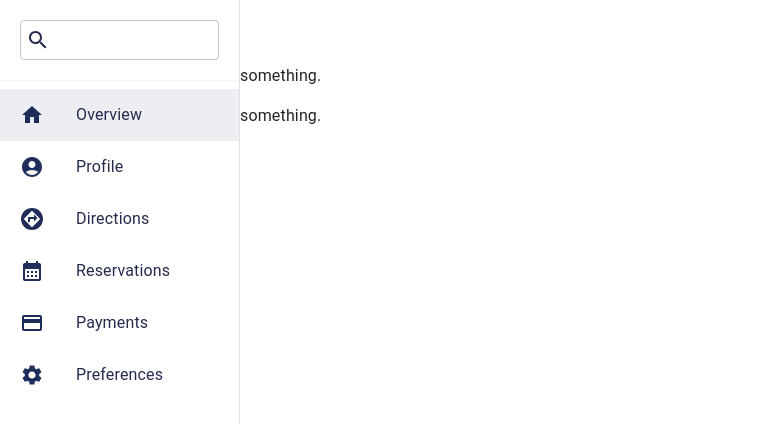
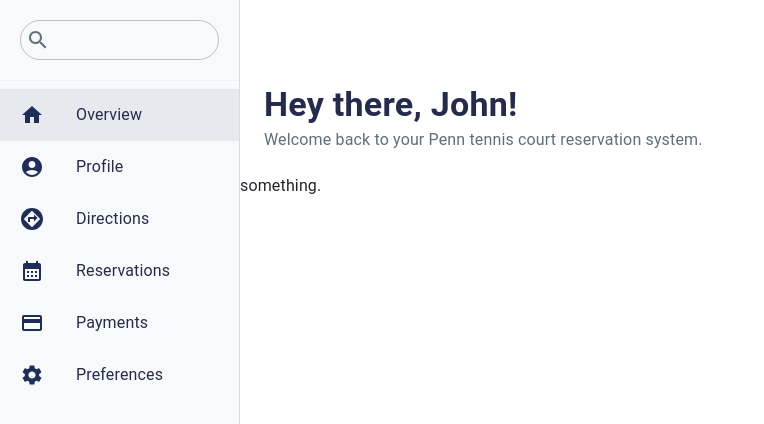
Before and after one commit to zklemily/TRS, a React (Create React App) app in the folder trs-frontend/: page /home in a window 1280 px wide. Shown: the top 424 px of the page, without its empty margins (0-764 px from the left). Built offline with nearby package versions, Linux system fonts and the light colour scheme.

Commit message:
Added reset-password into routes

```diff
--- a/trs-frontend/package.json
+++ b/trs-frontend/package.json
@@ -3,6 +3,10 @@
   "version": "0.1.0",
   "private": true,
   "dependencies": {
+    "@babel/polyfill": "^7.12.1",
+    "@devexpress/dx-react-core": "^4.0.5",
+    "@devexpress/dx-react-scheduler": "^4.0.5",
+    "@devexpress/dx-react-scheduler-material-ui": "^4.0.5",
     "@emotion/react": "^11.11.1",
     "@emotion/styled": "^11.11.0",
     "@mui/icons-material": "^5.13.7",
--- a/trs-frontend/src/App.js
+++ b/trs-frontend/src/App.js
@@ -10,7 +10,7 @@ import HomePage from './home/homepage';
 import ResponsiveAppBar from './components/responsive_app_bar';
 import ColorTheme from './context/color_theme';
 import ShowNavbar from './context/show_navbar';
-
+import Reset from './users/reset-password';
 
 function App() {
   return (
@@ -23,6 +23,7 @@ function App() {
           <Routes>
             <Route exact path="/" element={<Login />} />
             <Route path="/sign-up" element={<SignUp />} />
+            <Route path="/reset-password" element={<Reset />} />
             <Route path="/home" element={<HomePage />} />
           </Routes>
         </div>
--- a/trs-frontend/src/components/search_field.js
+++ b/trs-frontend/src/components/search_field.js
@@ -3,6 +3,7 @@ import TextField from '@mui/material/TextField';
 import InputAdornment from '@mui/material/InputAdornment';
 import Autocomplete from '@mui/material/Autocomplete';
 import SearchIcon from '@mui/icons-material/Search';
+import theme from '../context/color_theme';
 
 export default function SearchField() {
   return (
@@ -13,23 +14,30 @@ export default function SearchField() {
         options={data.map((option) => option.title)}
         renderInput={(params) => (
           <TextField
+            color='secondary'
             {...params}
             InputProps={{
               ...params.InputProps,
-              type: '',
               startAdornment: (
                 <InputAdornment position="start">
-                  <SearchIcon sx={{color: '#252B4D'}}/>
+                  <SearchIcon sx={{color: theme.palette.secondary.main}}/>
                 </InputAdornment>
               ),
+              style: {
+                borderRadius: "100px",
+              }
             }}
             size="small"
+            sx={{
+                '& input': {
+                  color: theme.palette.secondary.main,
+                },
+            }}
           />
         )}
       />
   );
 }
 
-// Top 100 films as rated by IMDb users. http://www.imdb.com/chart/top
 const data = [
 ];
--- /dev/null
+++ b/trs-frontend/src/components/welcome_message.js
@@ -0,0 +1,18 @@
+import React from 'react';
+import {Container, Typography} from '@mui/material';
+import theme from '../context/color_theme';
+
+const WelcomeMessage = ({ name }) => {
+  return (
+      <Container sx={{pt: '20px', pb: '20px'}}>
+        <Typography variant="h4" component="h4" color={theme.palette.primary.dark}>
+        <strong>Hey there, {name}!</strong>
+        </Typography>
+        <Typography variant="subtitle1" color={theme.palette.secondary.main}>
+          Welcome back to your Penn tennis court reservation system.
+        </Typography>
+      </Container>
+  );
+};
+
+export default WelcomeMessage;
--- a/trs-frontend/src/context/color_theme.js
+++ b/trs-frontend/src/context/color_theme.js
@@ -3,17 +3,15 @@ import { createTheme } from '@mui/material/styles';
 const theme = createTheme({
   palette: {
     primary: {
-      light: '#A2B0F2',
+      light: '#D1D9E2',
       main: '#1E2D59',
       dark: '#252B4D',
       contrastText: '#D3D8F2',
     },
     secondary: {
-      light: '#ff7961',
-      main: '#f44336',
-      dark: '#ba000d',
-      contrastText: '#D3D8F2',
-    },
+      light: '#F8F9FB',
+      main: '#5F6D7E',
+    }
   },
 });
 
--- a/trs-frontend/src/context/show_navbar.js
+++ b/trs-frontend/src/context/show_navbar.js
@@ -7,7 +7,7 @@ const ShowNavbar = ({children}) => {
     const [showNavbar, setShowNavbar] = useState(true);
 
     useEffect(() => {
-        if (location.pathname === '/' || location.pathname === '/sign-up') {
+        if (location.pathname === '/' || location.pathname === '/sign-up' || location.pathname === '/reset-password') {
             setShowNavbar(true);
         } else {
             setShowNavbar(false);
--- a/trs-frontend/src/home/homepage.js
+++ b/trs-frontend/src/home/homepage.js
@@ -1,7 +1,7 @@
 import React from 'react';
 import { Link, useLocation } from 'react-router-dom';
-import { ThemeProvider, createTheme } from '@mui/material/styles';
-import { Box, Drawer, Toolbar, List, Typography, Divider, ListItem, ListItemButton, ListItemIcon, ListItemText } from '@mui/material';
+import { ThemeProvider} from '@mui/material/styles';
+import { Box, Drawer, List, Typography, Divider, ListItem, ListItemButton, ListItemIcon, ListItemText, Toolbar } from '@mui/material';
 import HomeIcon from '@mui/icons-material/Home';
 import AccountCircleIcon from '@mui/icons-material/AccountCircle';
 import AssistantDirectionIcon from '@mui/icons-material/AssistantDirection';
@@ -10,19 +10,10 @@ import PaymentIcon from '@mui/icons-material/Payment';
 import SettingsIcon from '@mui/icons-material/Settings';
 
 import SearchField from '../components/search_field';
-
+import WelcomeMessage from '../components/welcome_message';
+import theme from '../context/color_theme';
 const drawerWidth = 240;
 
-const theme = createTheme({
-    palette: {
-      primary: {
-        light: '#A2B0F2',
-        main: '#1E2D59',
-        dark: '#252B4D',
-        contrastText: '#D3D8F2',
-      },
-    },
-  });
 
 export default function HomePage() {
   const buttonList = [
@@ -46,6 +37,10 @@ export default function HomePage() {
           sx={{
             border: 'none',
             padding: '10px 20px 10px 20px',
+            ':hover': {
+                bgcolor: 'primary.light',
+                color: 'white',
+            },
         }}
         >
             <ListItemIcon sx={{ color: theme.palette.primary.main}}>{content.element}</ListItemIcon>
@@ -55,6 +50,7 @@ export default function HomePage() {
   )
 
   return (
+    <ThemeProvider theme={theme}>
         <Box sx={{ display: 'flex' }}>
           <Drawer
             sx={{
@@ -63,6 +59,7 @@ export default function HomePage() {
               '& .MuiDrawer-paper': {
                 width: drawerWidth,
                 boxSizing: 'border-box',
+                backgroundColor: theme.palette.secondary.light,
               },
             }}
             variant="permanent"
@@ -79,10 +76,12 @@ export default function HomePage() {
             </List>
           </Drawer>
           <Box>
-        <Toolbar />
-        <Typography paragraph>something.</Typography>
+            <Toolbar></Toolbar>
+            {/* TODO set name to be the user's name*/}
+            <WelcomeMessage name='John'/>
             <Typography paragraph>something.</Typography>
           </Box>
         </Box>
+    </ThemeProvider>
   );
 }
--- a/trs-frontend/src/index.css
+++ b/trs-frontend/src/index.css
@@ -55,7 +55,7 @@ html,
   border-left: solid 1px rgba(255, 255, 255, 0.5);
   border-top: solid 1px rgba(255, 255, 255, 0.5);
   padding: 40px 55px 45px 55px;
-  border-radius: 25px;
+  border-radius: 40px;
   transition: all 0.3s;
 }
 
--- a/trs-frontend/src/users/login.js
+++ b/trs-frontend/src/users/login.js
@@ -115,7 +115,11 @@ export default function Login() {
             </Grid>
             <Box mt={1} textAlign="left">
               <FormControlLabel
-                control={<Checkbox sx={{ '& .MuiSvgIcon-root': { fontSize: 16} }} />}
+                control={
+                <Checkbox
+                sx={{ '& .MuiSvgIcon-root': { fontSize: 16} }}
+                />
+              }
                 label={<span style={{ fontSize: 14, fontWeight:'lighter'}}>Remember me</span>}
               />
             </Box>
--- a/trs-frontend/src/users/reset-password.js
+++ b/trs-frontend/src/users/reset-password.js
@@ -34,8 +34,15 @@ export default function Reset() {
   };
 
   return (
-    <div>
+    <div className='background-pic'>
+      <div className="auth-wrapper">
+        <div className="auth-inner">
           <form onSubmit={handleResetPassword}>
+          <Box mb={4} textAlign="center">
+            <Typography variant="h4" component="h4" color="primary">
+              Reset Password
+            </Typography>
+          </Box>
           <Grid container spacing={2}>
           <Grid item xs={12}>
               <TextField
@@ -77,5 +84,7 @@ export default function Reset() {
           </form>
           {message && <p>{message}</p>}
         </div>
+      </div>
+    </div>
   );
 };
--- a/trs-frontend/src/users/signup.js
+++ b/trs-frontend/src/users/signup.js
@@ -91,7 +91,7 @@ export default function SignUp() {
         <div className="auth-inner">
           <form onSubmit={(e) => handleSubmit(e)}>
             <Box mb={4} textAlign="center">
-              <Typography variant="h3" component="h3" color="primary">
+              <Typography variant="h4" component="h4" color="primary">
                 Sign Up
               </Typography>
               <Typography variant="h7" component="h7" color="text.secondary">
```
Also changed, not shown: 1 other file (tests, documents, lock files or other folders). Lines whose indentation alone changed are shown as unchanged.
